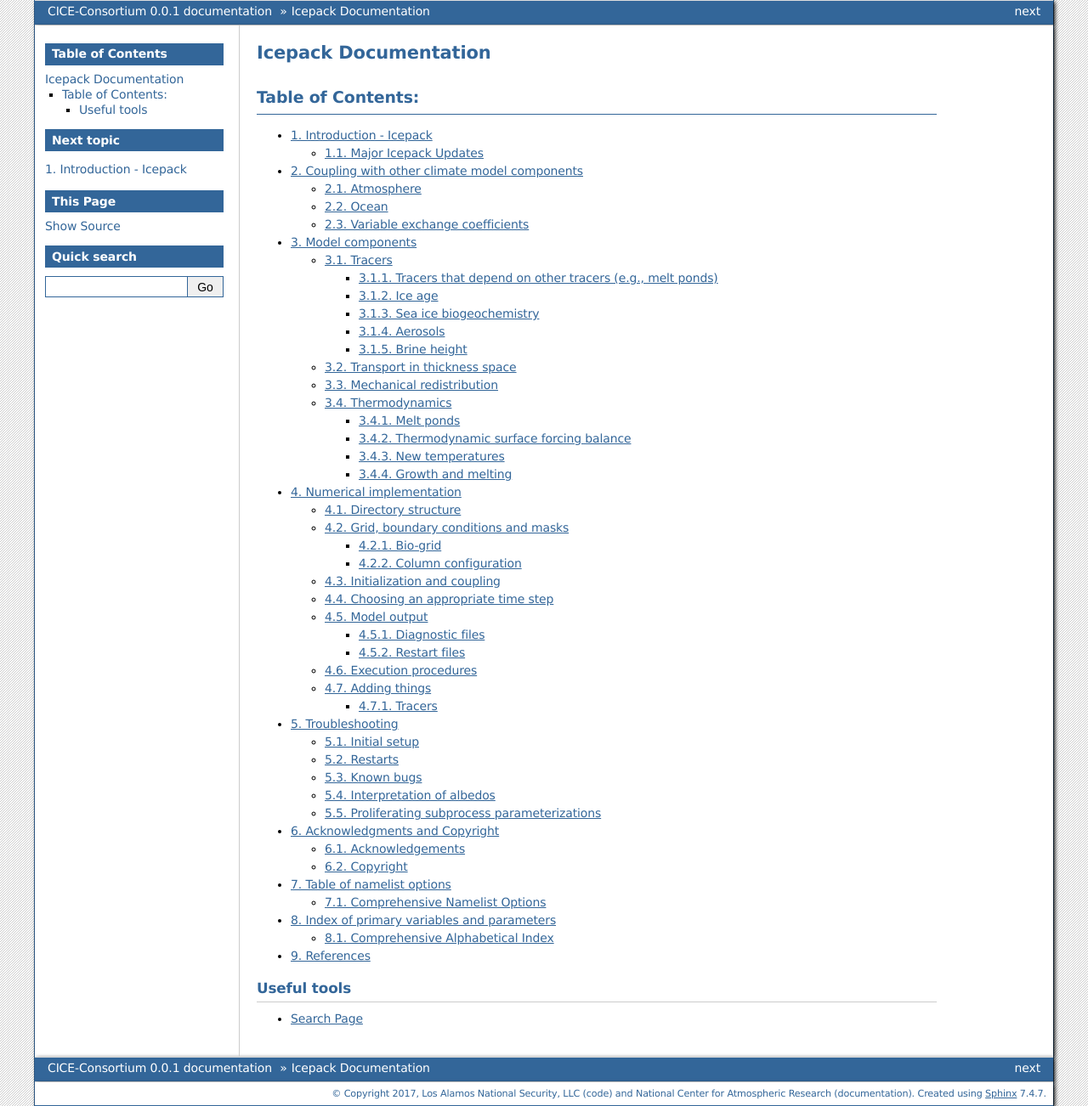
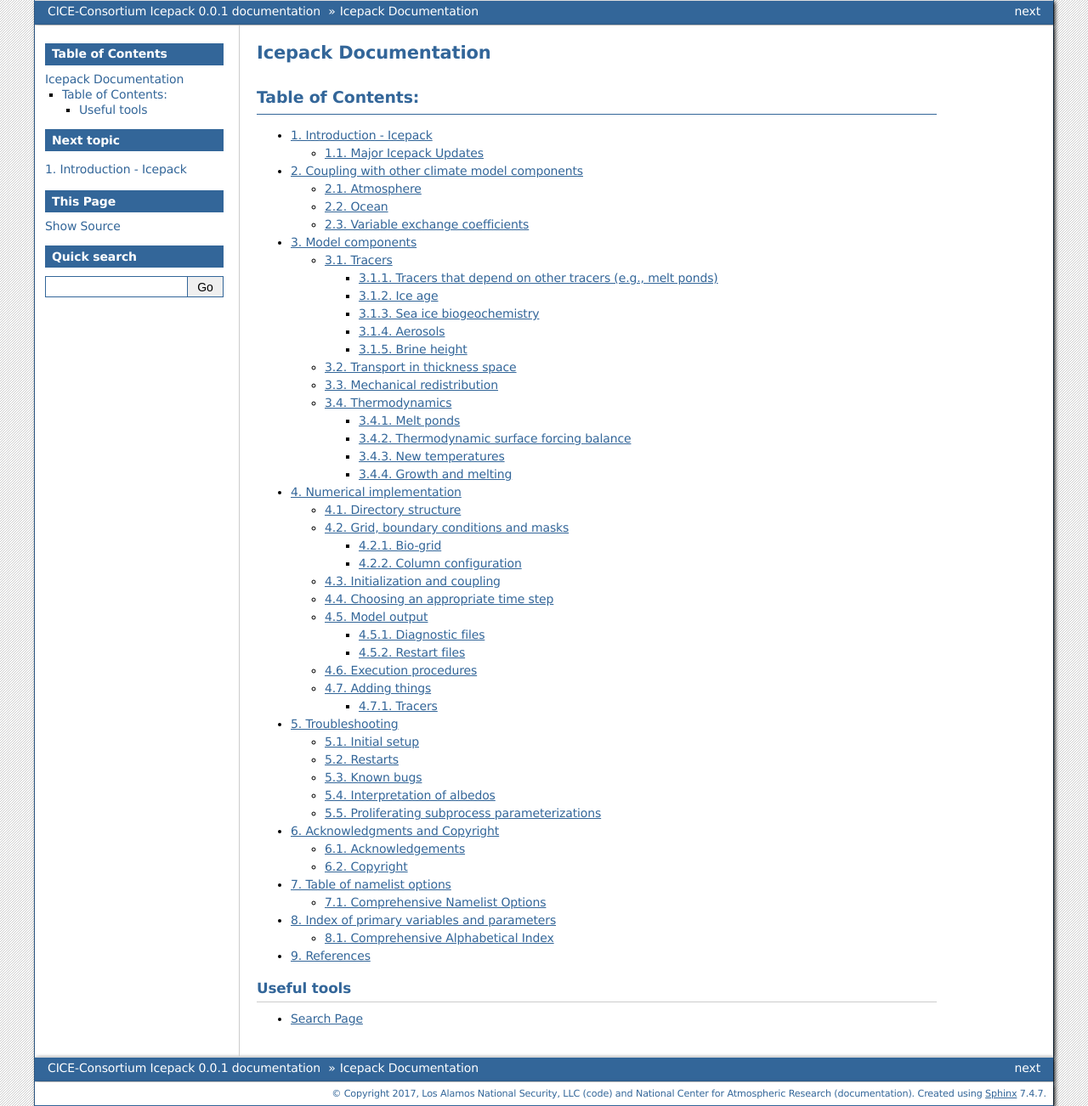
Before and after one commit to CICE-Consortium/Icepack, a Sphinx documentation site: the page built from doc/source/index.rst, in a window 1280 px wide. Shown: the whole page at 85% size. Built offline with Sphinx 7.4.7, drawn with Linux system fonts in a browser that asks for light colours; some of the changed lines change nothing that is shown.

Commit message:
icepack renaming

```diff
--- a/doc/source/conf.py
+++ b/doc/source/conf.py
@@ -53,7 +53,7 @@
 master_doc = 'index'
 
 # General information about the project.
-project = u'CICE-Consortium'
+project = u'CICE-Consortium Icepack'
 copyright = u'2017, Los Alamos National Security, LLC (code) and National Center for Atmospheric Research (documentation)'
 author = u'Alice DuVivier'
 
@@ -128,7 +128,7 @@
 
 # The name for this set of Sphinx documents.
 # "<project> v<release> documentation" by default.
-#html_title = u'CICE-Consortium v0.0.1'
+#html_title = u'Icepack v0.0.1'
 
 # A shorter title for the navigation bar.  Default is the same as html_title.
 #html_short_title = None
@@ -210,7 +210,7 @@
 #html_search_scorer = 'scorer.js'
 
 # Output file base name for HTML help builder.
-htmlhelp_basename = 'CICE-Consoritumdoc'
+htmlhelp_basename = 'Icepackdoc'
 
 # -- Options for LaTeX output ---------------------------------------------
 
@@ -232,7 +232,7 @@
 # (source start file, target name, title,
 #  author, documentclass [howto, manual, or own class]).
 latex_documents = [
-    (master_doc, 'CICE-Consoritum.tex', u'CICE-Consoritum Documentation',
+    (master_doc, 'CICE-Consortium-Icepack.tex', u'CICE-Consortium Icepack Documentation',
      u'Alice DuVivier', 'manual'),
 ]
 
@@ -262,7 +262,7 @@
 # One entry per manual page. List of tuples
 # (source start file, name, description, authors, manual section).
 man_pages = [
-    (master_doc, 'cice-consortium', u'CICE-Consortium Documentation',
+    (master_doc, 'cice-consortium-icepack', u'CICE-Consortium Icepack Documentation',
      [author], 1)
 ]
 
@@ -276,8 +276,8 @@
 # (source start file, target name, title, author,
 #  dir menu entry, description, category)
 texinfo_documents = [
-    (master_doc, 'CICE-Consoritum', u'CICE-Consoritum Documentation',
-     author, 'CICE-Consoritum', 'One line description of project.',
+    (master_doc, 'CICE-Consortium-Icepack', u'CICE-Consortium Icepack Documentation',
+     author, 'CICE-Consortium Icepack', 'One line description of project.',
      'Miscellaneous'),
 ]
 
--- a/doc/source/index.rst
+++ b/doc/source/index.rst
@@ -14,14 +14,14 @@
    :maxdepth: 3
    :numbered:
 
-   cice_1_introduction.rst
-   cice_2_coupling.rst
-   cice_3_model_components.rst
-   cice_4_numerical_implementation.rst
-   cice_5_troubleshooting.rst
-   cice_6_copyright.rst
-   cice_7_namelist_opts.rst
-   cice_8_index.rst
+   icepack_1_introduction.rst
+   icepack_2_coupling.rst
+   icepack_3_model_components.rst
+   icepack_4_numerical_implementation.rst
+   icepack_5_troubleshooting.rst
+   icepack_6_copyright.rst
+   icepack_7_namelist_opts.rst
+   icepack_8_index.rst
    zreferences.rst
 
 Useful tools
```
Also changed, not shown: doc/source/icepack_1_introduction.rst (renamed from doc/source/cice_1_introduction.rst), doc/source/icepack_2_coupling.rst (renamed from doc/source/cice_2_coupling.rst), doc/source/icepack_3_model_components.rst (renamed from doc/source/cice_3_model_components.rst), doc/source/icepack_4_numerical_implementation.rst (renamed from doc/source/cice_4_numerical_implementation.rst), doc/source/icepack_5_troubleshooting.rst (renamed from doc/source/cice_5_troubleshooting.rst), doc/source/icepack_6_copyright.rst (renamed from doc/source/cice_6_copyright.rst), doc/source/icepack_7_namelist_opts.rst (renamed from doc/source/cice_7_namelist_opts.rst), doc/source/icepack_8_index.rst (renamed from doc/source/cice_8_index.rst).
